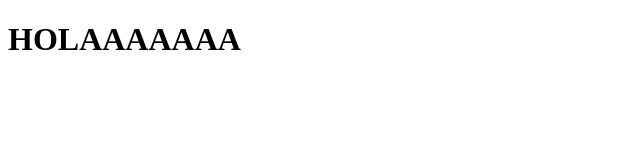
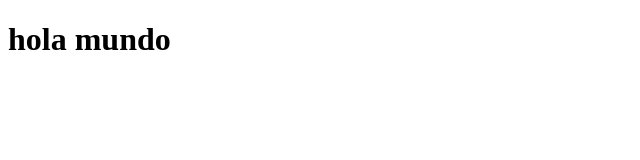
Before and after one commit to Cristander/hello-word-git, a plain HTML site: page index.html in a window 1280 px wide. Shown: the whole page, without its empty margins (0-640 px from the left). Drawn offline with Linux system fonts and the light colour scheme.

Commit message:
se modifico index nuevamente

```diff
--- a/index.html
+++ b/index.html
@@ -6,6 +6,6 @@
     <title>demo git</title>
 </head>
 <body>
-    <h1>HOLAAAAAAA </h1>
+    <h1>hola mundo </h1>
 </body>
 </html>
```
